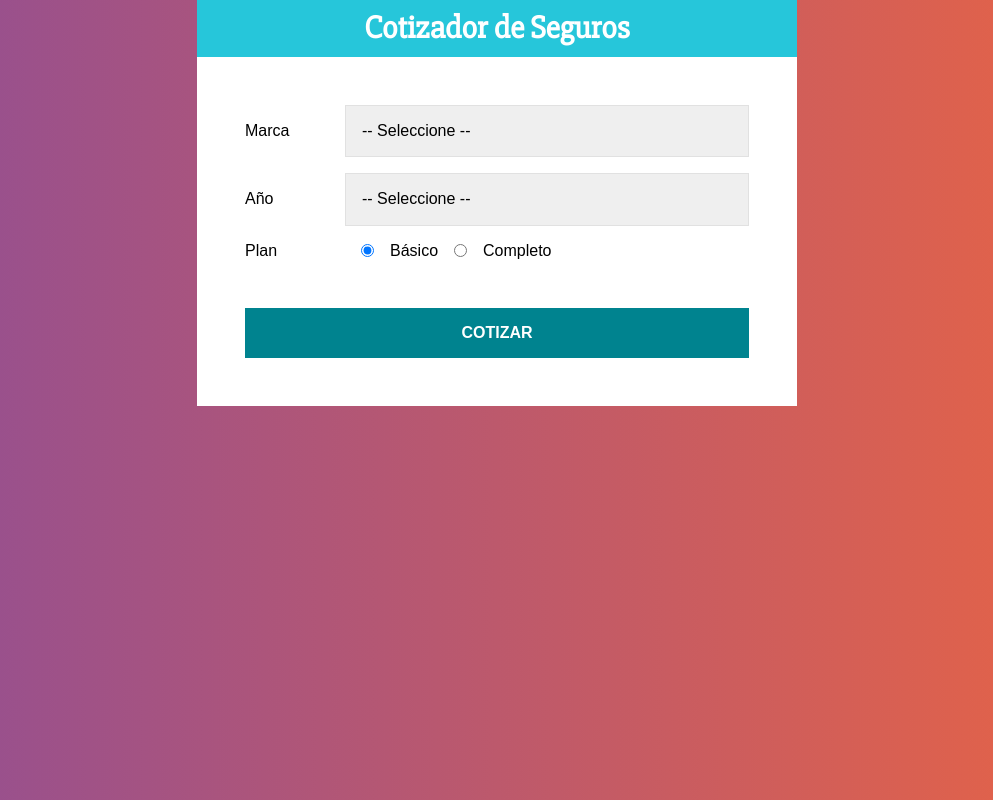
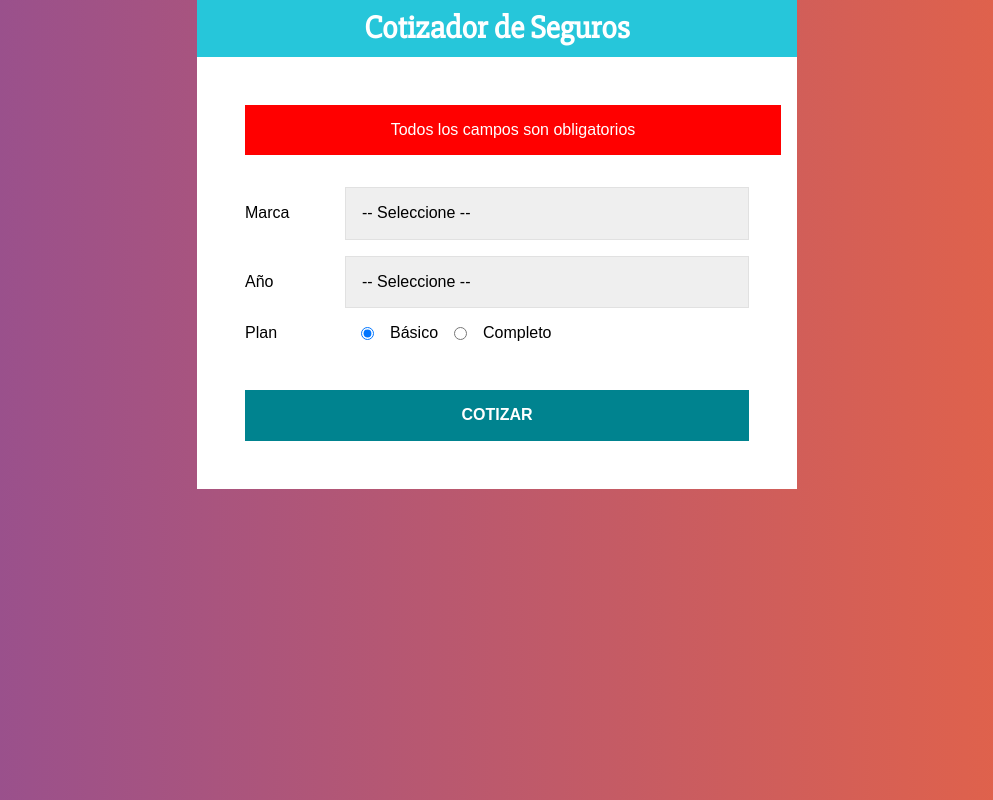
Before and after one commit to albertoavv/cotizador, a React (Create React App) app: page / in a window 1280 px wide. Both pictures are taken after a click on the button "COTIZAR". Shown: the whole page, without its empty margins (143-1136 px from the left). Built offline with nearby package versions, Linux system fonts and the light colour scheme.

Commit message:
Validacion Formulario
Validacion

```diff
--- a/src/components/Formulario.js
+++ b/src/components/Formulario.js
@@ -42,6 +42,15 @@
     }
 `;
 
+const Error = styled.div`
+    background-color: red;
+    color: white;
+    padding: 1rem;
+    width: 100%;
+    text-align: center;
+    margin-bottom: 2rem;
+`;
+
 const Formulario = () => {
 
     const[datos, guardarDatos] = useState({
@@ -49,6 +58,8 @@
         year: '',
         plan: 'basico'
     });
+
+    const [error, guardarError] = useState(false);
 
     //extraer valores del state
     const {marca, year, plan} = datos;
@@ -61,10 +72,37 @@
         })
     }
 
+    //cuando el usuario presiona submit
 
+    const cotizarSeguro = e => {
+        e.preventDefault();
+
+        if (marca.trim() === '' || year.trim() === '' || plan.trim() === '') {
+            guardarError(true);
+            return;
+        }
+
+        guardarError(false);
+
+        //obtener la diferencia de años
+
+        // por cada año hay que restar el 3%
+
+        //Americano 15
+        //Asiatico 5%
+        //Europeo 30%
+
+        //Basico aumenta 20%
+        //Completo 50%
+
+        //Total
+    }
 
     return (
-        <form>
+        <form
+            onSubmit={cotizarSeguro}
+        >
+            {error ? <Error>Todos los campos son obligatorios</Error> :null }
             <Campo>
                 <Label>Marca</Label>
                     <Select
@@ -115,7 +153,7 @@
                     onChange= {obtenerInformacion}
                 />Completo
             </Campo>
-            <Boton type="button">Cotizar</Boton>
+            <Boton type="submit">Cotizar</Boton>
         </form>
     );
 };
```
